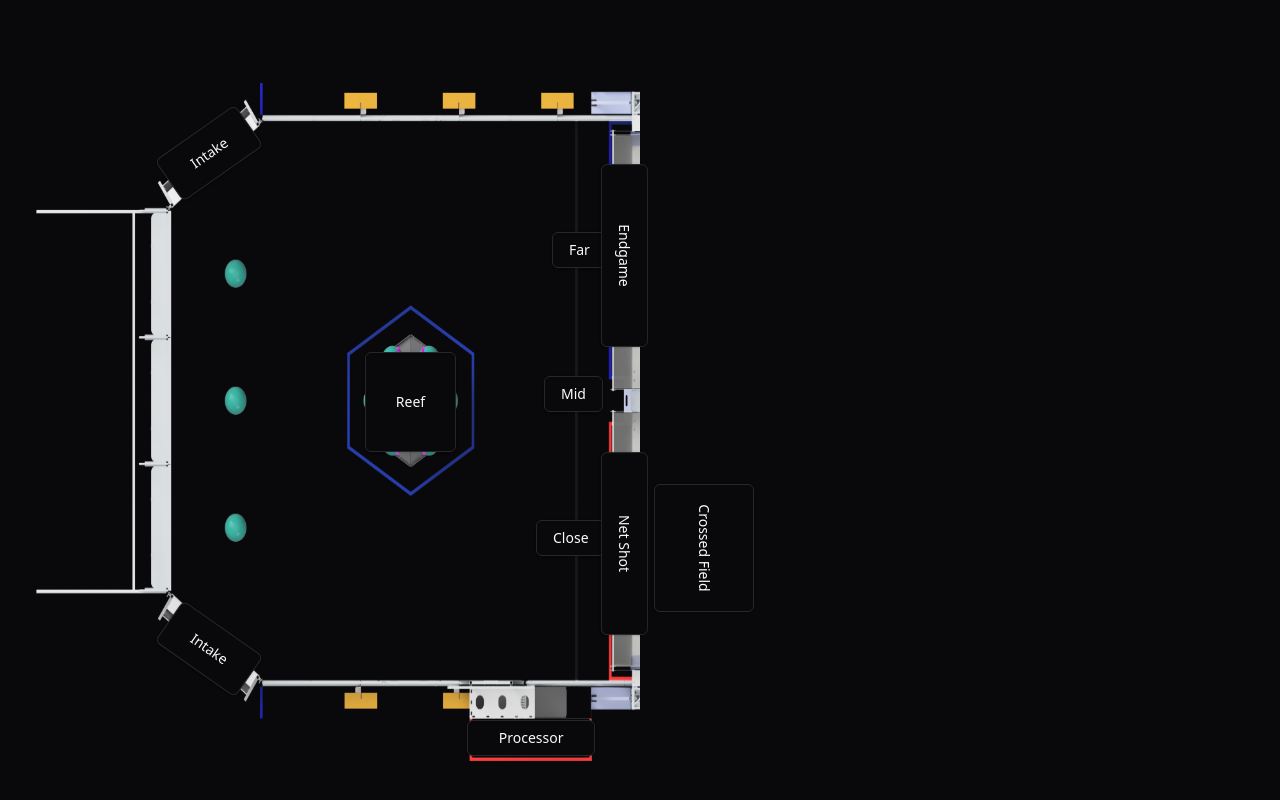
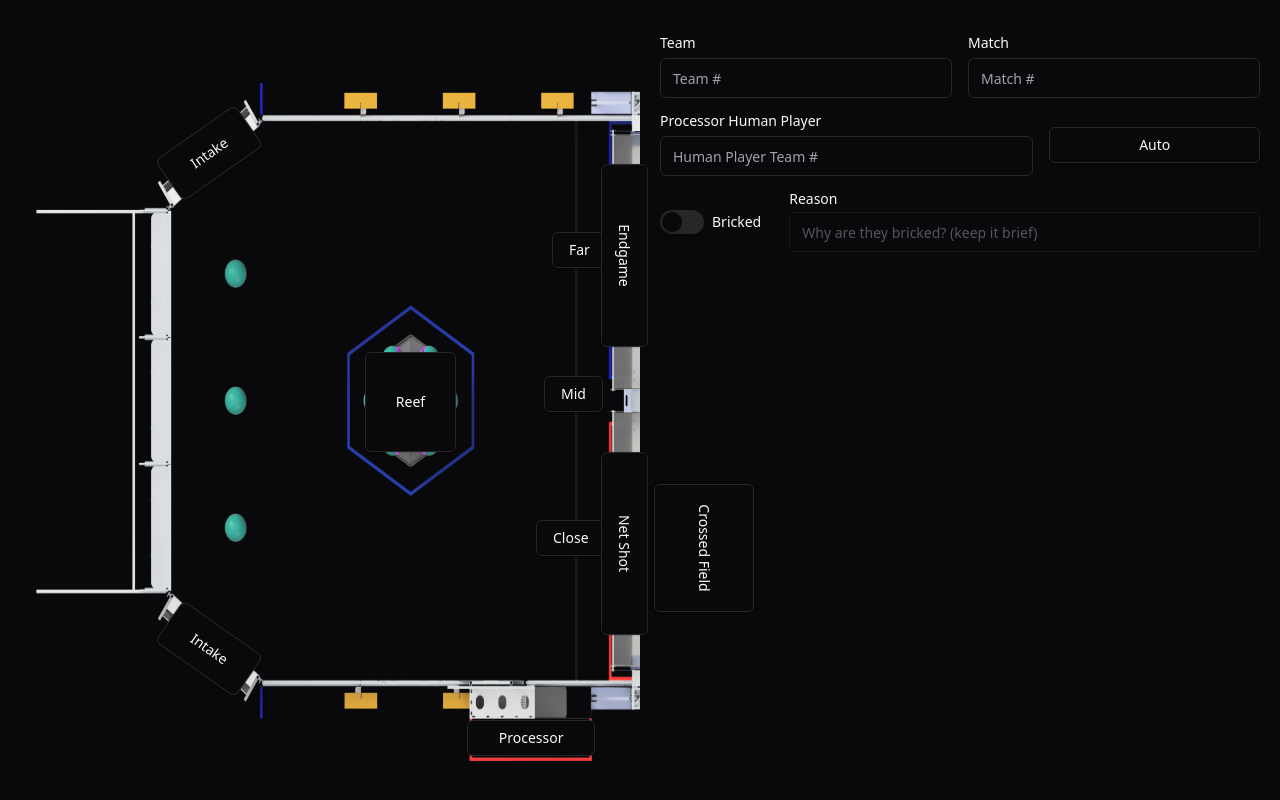
Before and after one commit to sumeru-26/MapScout, a Vue app: page / in a window 1280 px wide. Built offline with nearby package versions, Linux system fonts and the light colour scheme.

Commit message:
began work on side menu

```diff
--- a/src/assets/index.css
+++ b/src/assets/index.css
@@ -77,6 +77,9 @@
 @utility bg-primary {
   background-color: hsl(var(--primary));
 }
+@utility bg-input {
+  background-color: hsl(var(--input));
+}
 @utility bg-border {
   background-color: hsl(var(--border));
 }
--- a/src/views/MainView.vue
+++ b/src/views/MainView.vue
@@ -5,15 +5,47 @@
   import { Switch } from '@/components/ui/switch';
   import { Label } from '@/components/ui/label';
   import { Button } from '@/components/ui/button';
+  import { Input } from '@/components/ui/input';
 
   import { Check, X, Circle, PersonStanding, Bot } from 'lucide-vue-next';
 
   const fieldSide = ref('left')
 
+  const brickedInput = ref(false)
+
   const reefButtonState = ref('reef')
   const processorButtonState = ref('processor')
   const climbButtonState = ref('climb')
   const netButtonState = ref('net')
+
+  const autoState = ref(false)
+  const autoCountdown = ref(25)
+  const autoStarted = ref(false)
+  const autoEnded = ref(false)
+
+  function tick() {
+    autoCountdown.value -= .01
+    console.log('tick')
+  }
+
+  async function beginAutoCountdown() {
+    if (autoStarted.value && !autoEnded.value) {
+      autoState.value = false
+      autoCountdown.value = 25
+      autoEnded.value = true
+      autoEnded.value = true
+    }
+    autoStarted.value = true
+    autoState.value = true
+    console.log('began')
+    const intervalId = setInterval(tick, 10)
+    setTimeout(() => {
+      clearInterval(intervalId)
+      autoState.value = false
+      autoCountdown.value = 25
+      autoEnded.value = true
+    }, 25000)
+  }
 
   const imgClass = computed(() => {
     return `absolute ${(fieldSide.value == 'left' ? 'img-left-half' : 'img-right-half')} h-screen w-screen`
@@ -124,4 +156,31 @@
       <X class="w-4 h-4" />
     </Button>
   </div>
+  <div class="absolute left-1/2 w-1/2 p-5">
+    <div class="my-4 flex gap-x-4">
+      <div class="grow grid gap-2">
+        <Label for="team">Team</Label>
+        <Input id="team" type="number" max="11000" placeholder="Team #" />
+      </div>
+      <div class="grow grid gap-2">
+        <Label for="match">Match</Label>
+        <Input id="match" type="number" max="200" placeholder="Match #" />
+      </div>
+    </div>
+    <div class="my-4 flex items-center gap-x-4">
+      <div class="grow grid gap-2">
+        <Label for="hpTeam">Processor Human Player</Label>
+        <Input id="hpTeam" type="number" max="11000" placeholder="Human Player Team #" />
+      </div>
+      <Button :disabled="autoEnded" @click.stop.prevent="beginAutoCountdown()" :variant="(!autoEnded && autoState) ? '' : 'outline'" class="grow">Auto {{ (!autoEnded && autoState) ? `- ${autoCountdown.toFixed(2)}` : '' }}</Button>
+    </div>
+    <div class="my-4 flex items-center space-x-2">
+      <Switch id="bricked" v-model:checked="brickedInput" :default-checked="true" />
+      <Label for="bricked">Bricked</Label>
+      <div class="ml-5 grow grid gap-1.5">
+        <Label for="brickedReason">Reason</Label>
+        <Input id="brickedReason" :disabled="!brickedInput" placeholder="Why are they bricked? (keep it brief)" />
+      </div>
+    </div>
+  </div>
 </template>
```
